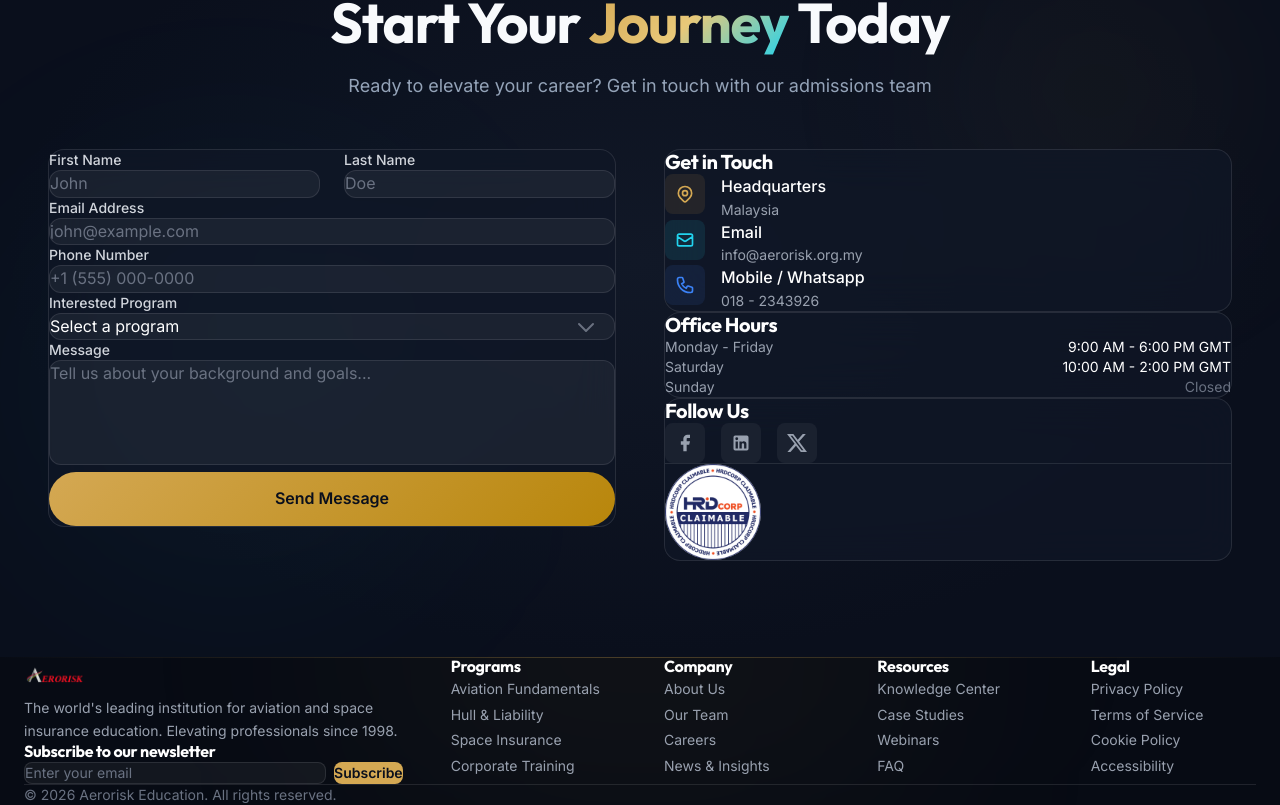
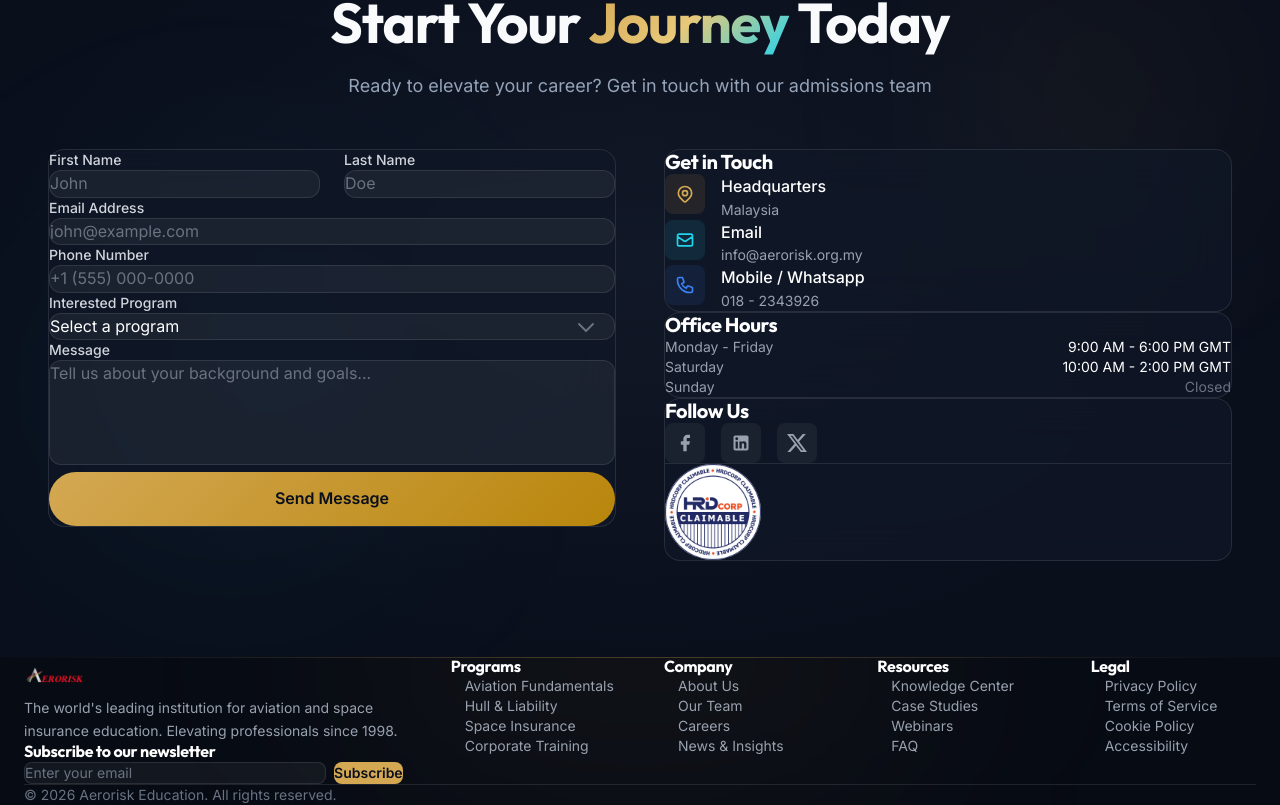
Before and after one commit to aeroriskmy/org, a Next.js app: page / in a window 1280 px wide. Shown: the part 3779-4584 px from the top of the page. Built offline with nearby package versions, Linux system fonts and the light colour scheme.

Commit message:
UI refinements: restored footer menus and kept increased size

```diff
--- a/src/components/Footer.tsx
+++ b/src/components/Footer.tsx
@@ -63,7 +63,7 @@ export default function Footer() {
     };
 
     return (
-        <footer className="relative bg-[#070b14] pt-20 pb-8 overflow-hidden">
+        <footer className="relative bg-[#070b14] pt-32 pb-16 overflow-hidden">
             {/* Top Border */}
             <div className="absolute top-0 left-0 right-0 h-px bg-gradient-to-r from-transparent via-[#d4a853]/30 to-transparent" />
 
@@ -117,14 +117,15 @@ export default function Footer() {
                     {/* Links Columns */}
                     {Object.entries(footerLinks).map(([category, links]) => (
                         <div key={category}>
-                            <h4 className="text-white font-semibold mb-4">{category}</h4>
-                            <ul className="space-y-3">
+                            <h4 className="text-white font-semibold mb-6">{category}</h4>
+                            <ul className="space-y-4">
                                 {links.map((link, index) => (
                                     <li key={index}>
                                         <a
                                             href={link.href}
-                                            className="text-gray-400 text-sm hover:text-[#d4a853] transition-colors duration-300"
+                                            className="text-gray-400 text-sm hover:text-[#d4a853] transition-colors duration-300 flex items-center gap-2 group"
                                         >
+                                            <span className="w-1.5 h-1.5 rounded-full bg-[#d4a853]/0 group-hover:bg-[#d4a853] transition-all" />
                                             {link.name}
                                         </a>
                                     </li>
```
